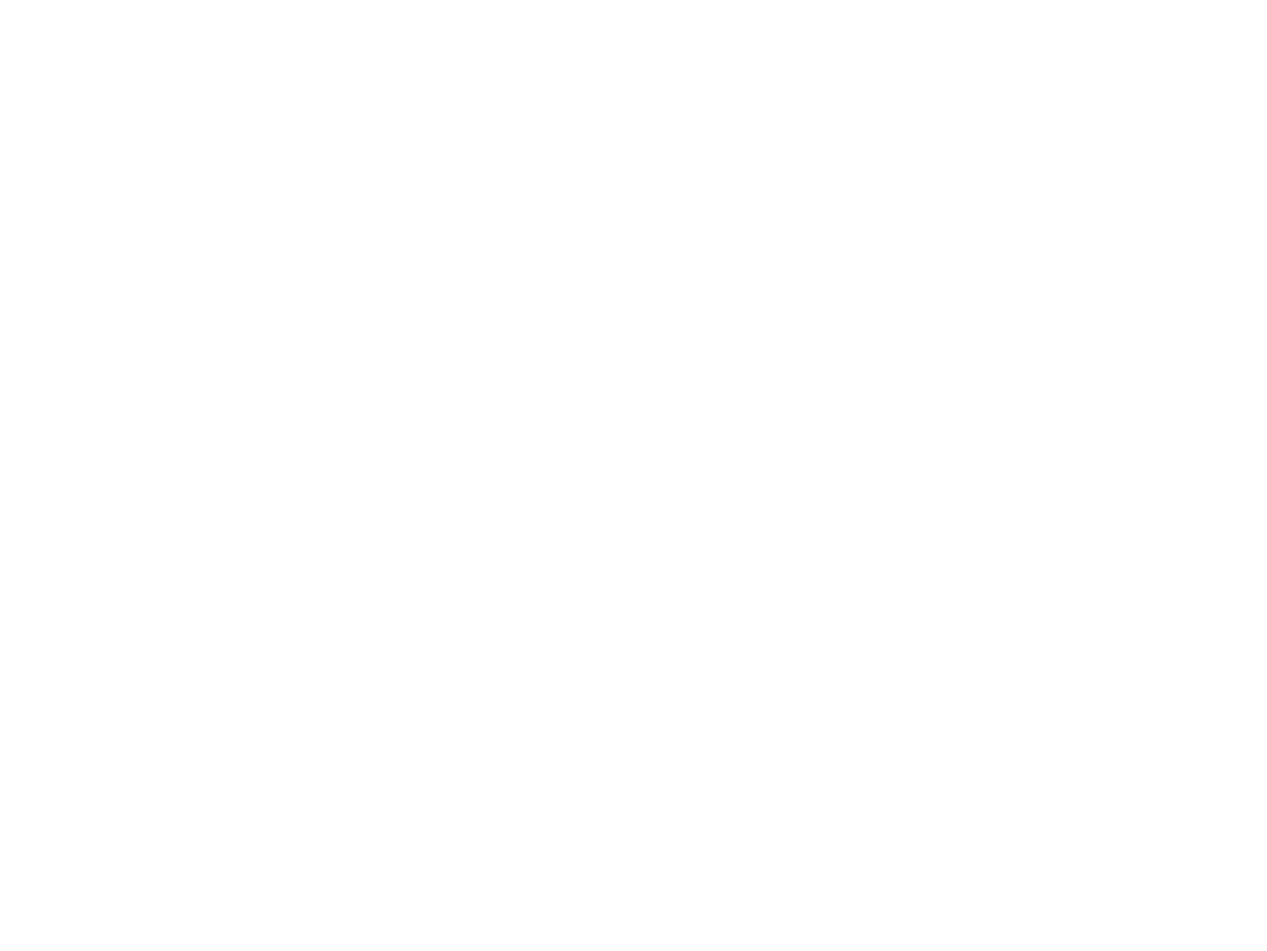
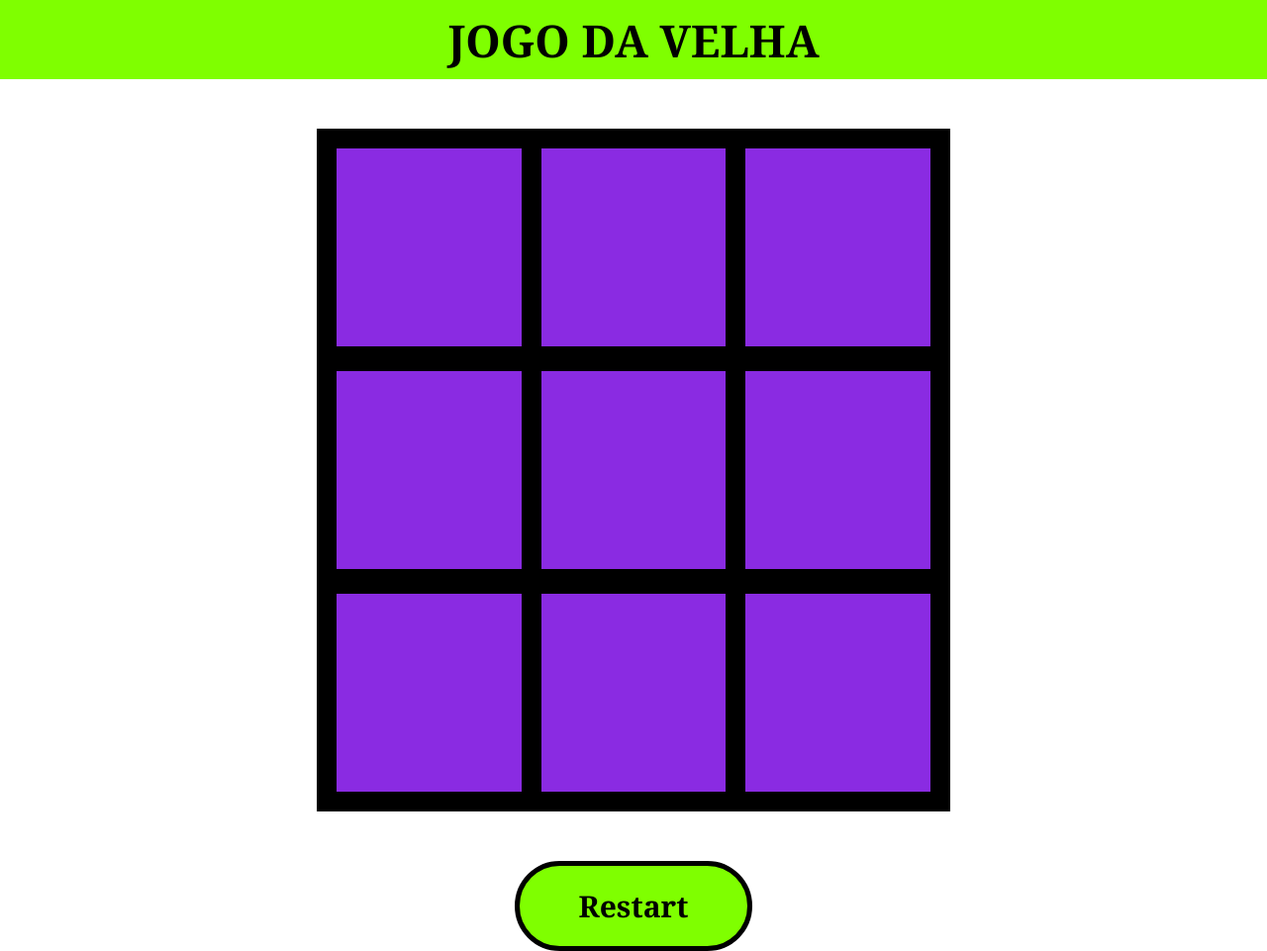
Before and after one commit to danieelsodree/jogodavelha, a plain HTML site: page index.html in a window 1280 px wide. Shown: the whole page at 99% size. Before the commit the page ends 800 px from the top, so only its background shows below. Drawn offline with Linux system fonts and the light colour scheme.

Commit message:
add style

```diff
--- a/index.html
+++ b/index.html
@@ -1,5 +1,6 @@
 <!DOCTYPE html>
 <html lang="pt-BR">
+
 <head>
     <meta charset="UTF-8">
     <meta http-equiv="X-UA-Compatible" content="IE=edge">
@@ -7,9 +8,33 @@
     <link rel="stylesheet" href="./styles/style.css">
     <title>Jogo da Velha</title>
 </head>
+
 <body>
-
+    <div class="title">
+        <h1>Jogo da Velha</h1>
+    </div>
+    <main>
+        <div class="container1">
+            <div class="box1"></div>
+            <div class="box2"></div>
+            <div class="box3"></div>
+        </div>
+        <div class="container2">
+            <div class="box4"></div>
+            <div class="box5"></div>
+            <div class="box6"></div>
+        </div>
+        <div class="container3">
+            <div class="box7"></div>
+            <div class="box8"></div>
+            <div class="box9"></div>
+        </div>
+        <div class="btn">
+            <button>Restart</button>
+        </div>
+    </main>
 
     <script src="./script/app.js"></script>
 </body>
+
 </html>
--- a/styles/style.css
+++ b/styles/style.css
@@ -0,0 +1,134 @@
+* {
+    margin: 0;
+    padding: 0;
+    font-family: Cambria, Cochin, Georgia, Times, 'Times New Roman', sans-serif;
+}
+
+.title {
+    width: 100vw;
+    height: 10vh;
+    background-color: chartreuse;
+    display: flex;
+    flex-direction: row;
+    justify-content: center;
+    align-items: center;
+}
+
+h1 {
+    font-size: 45px;
+    text-transform: uppercase;
+}
+
+.container1{
+    width: 600px;
+    height: 200px;
+    background-color: black;
+    margin: auto;
+    margin-top: 50px;
+    display: flex;
+    flex-direction: row;
+    padding: 20px;
+}
+
+.container2{
+    width: 600px;
+    height: 200px;
+    background-color: black;
+    margin: auto;
+    display: flex;
+    flex-direction: row;
+    padding: 5px 20px;
+}
+
+.container3{
+    width: 600px;
+    height: 200px;
+    background-color: black;
+    margin: auto;
+    display: flex;
+    flex-direction: row;
+    padding: 20px;
+}
+
+.box1 {
+    width: 200px;
+    height: 200px;
+    background-color: blueviolet;
+    margin-right: 20px;
+}
+
+.box2 {
+    width: 200px;
+    height: 200px;
+    background-color: blueviolet;
+    margin-right: 20px;
+}
+
+.box3 {
+    width: 200px;
+    height: 200px;
+    background-color: blueviolet;
+}
+
+.box4 {
+    width: 200px;
+    height: 200px;
+    background-color: blueviolet;
+    margin-right: 20px;
+}
+
+.box5 {
+    width: 200px;
+    height: 200px;
+    background-color: blueviolet;
+    margin-right: 20px;
+}
+
+.box6 {
+    width: 200px;
+    height: 200px;
+    background-color: blueviolet;
+}
+.box7 {
+    width: 200px;
+    height: 200px;
+    background-color: blueviolet;
+    margin-right: 20px;
+}
+
+.box8 {
+    width: 200px;
+    height: 200px;
+    background-color: blueviolet;
+    margin-right: 20px;
+}
+
+.box9 {
+    width: 200px;
+    height: 200px;
+    background-color: blueviolet;
+}
+
+.btn {
+    display: flex;
+    flex-direction: row;
+    justify-content: center;
+    align-items: center;
+    margin-top: 50px;
+}
+
+button {
+    padding: 20px 60px;
+    font-size: 30px;
+    font-weight: bold;
+    background-color: chartreuse;
+    border: 5px solid black;
+    border-radius: 50px;
+    cursor: pointer;
+}
+
+button:hover {
+    transition: 0.2s;
+    background-color: black;
+    color: chartreuse;
+}
```
